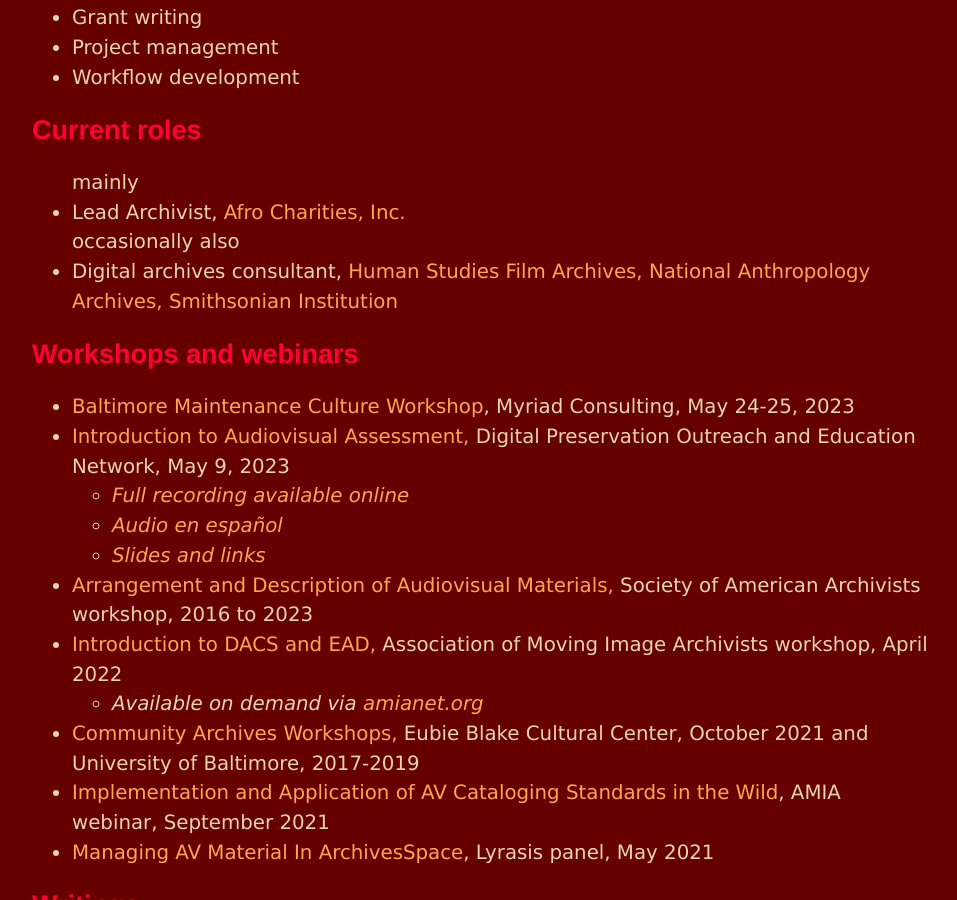
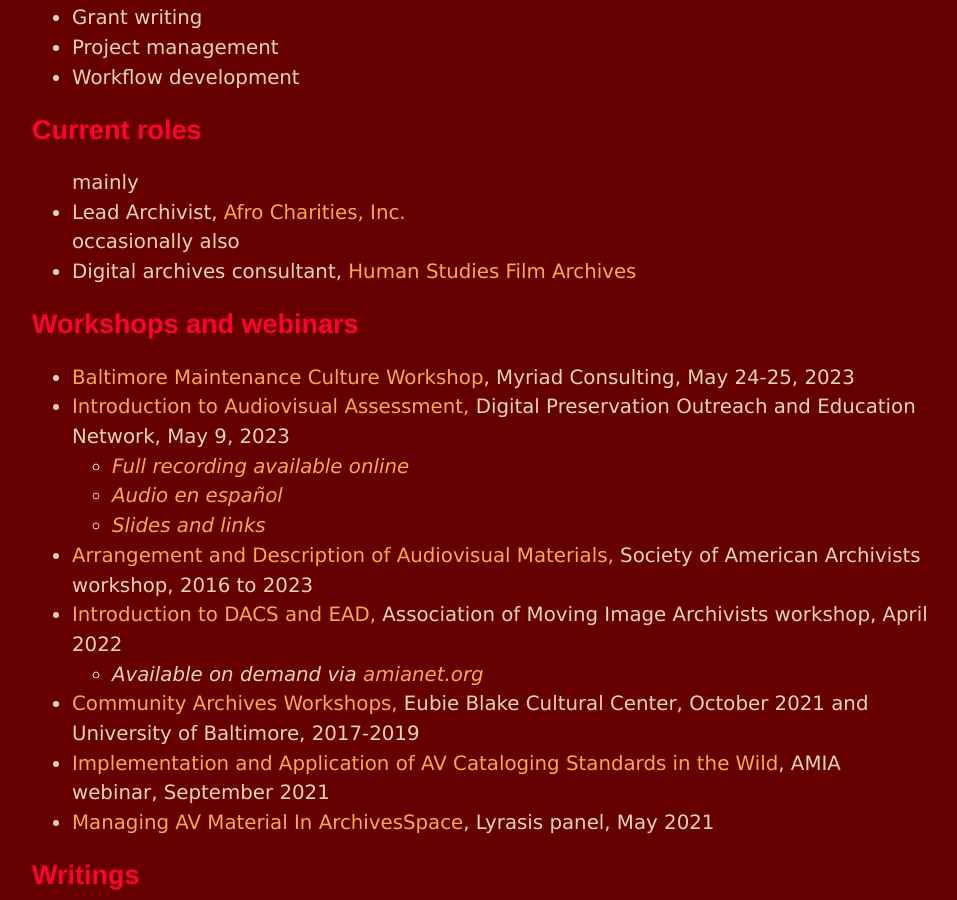
Before and after one commit to megan-mcshea/megan-mcshea.github.io, a Jekyll site: the page built from archivist.html, in a window 1280 px wide and 900 px high, scrolled down 601 px. Shown: the whole window, without its empty margins (160-1117 px from the left). Built offline with Jekyll 4.4.1, drawn with Linux system fonts in a browser that asks for light colours.

Commit message:
Update archivist.html

```diff
--- a/archivist.html
+++ b/archivist.html
@@ -25,7 +25,7 @@ title: Megan McShea, archivist
 
 	<h2>Current roles</h2>
 	<ul>	mainly <li>Lead Archivist, <a href="https://www.afrocharities.org" target="_blank">Afro Charities, Inc.</a></li>
-		occasionally also <li>Digital archives consultant, <a href="https://naturalhistory.si.edu/research/anthropology/collections-overview/anthropology-archives" target="_blank">Human Studies Film Archives, National Anthropology Archives, Smithsonian Institution</a></li>
+		occasionally also <li>Digital archives consultant, <a href="https://naturalhistory.si.edu/research/anthropology/collections-overview/anthropology-archives" target="_blank">Human Studies Film Archives</a></li>
 	</ul>
 
 	<h2>Workshops and webinars</h2>
```
